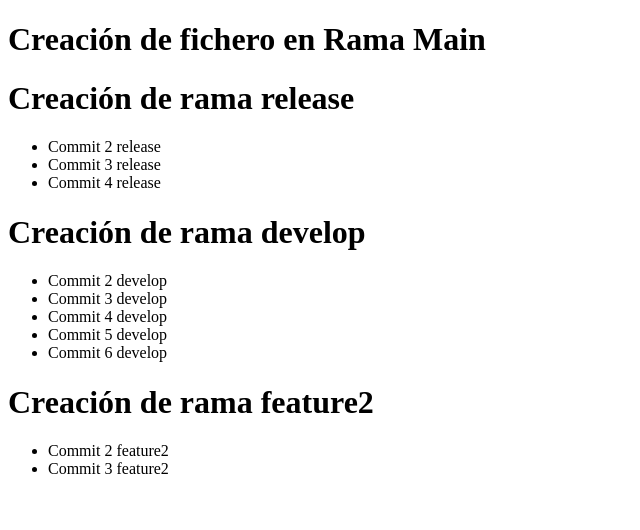
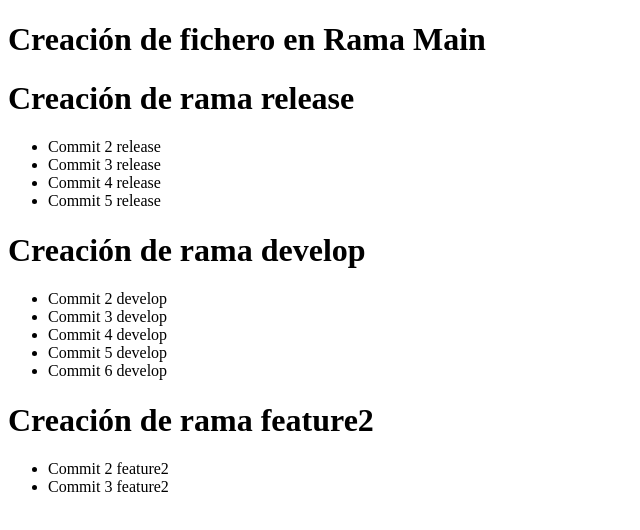
Before and after one commit to pabloGRC90/UT2-Git_PGG4, a plain HTML site: page public/index.html in a window 1280 px wide. Shown: the whole page, without its empty margins (0-640 px from the left). Drawn offline with Linux system fonts and the light colour scheme.

Commit message:
Commit 5 release

```diff
--- a/public/index.html
+++ b/public/index.html
@@ -15,6 +15,7 @@
         <li>Commit 2 release</li>
         <li>Commit 3 release</li>
         <li>Commit 4 release</li>
+        <li>Commit 5 release</li>
     </ul>
 
     <h1>Creación de rama develop</h1>
```
